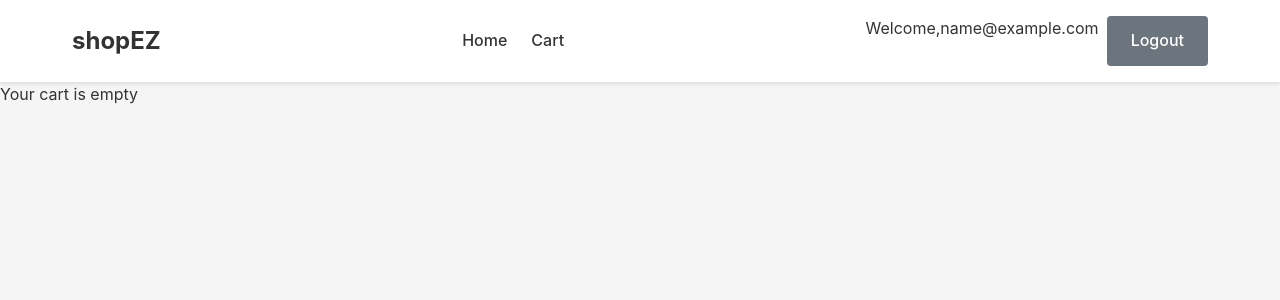
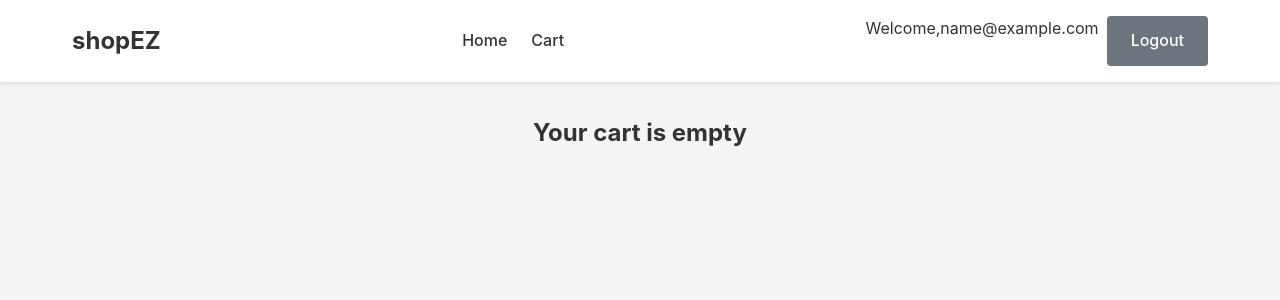
Before and after one commit to 9mmasi/Ecommerce, a React (Vite) app: page /checkout in a window 1280 px wide. Shown: the top 300 px of the page. Built offline with nearby package versions, Linux system fonts and the light colour scheme; sample sign-in values are in the browser's storage.

Commit message:
context API functionality to Protect unauthenticated user added

```diff
--- a/src/App.jsx
+++ b/src/App.jsx
@@ -9,19 +9,21 @@ import { AuthProvider } from './context/AuthContext'
 import ProductDetail from './pages/ProductDetail'
 import { CartProvider } from "react-use-cart";
 import Cart from './pages/Cart'
+import ProtectedRoute from './context/ProtectedRoute'
 function App() {
 
 
   return (
     <div className="app">
       <AuthProvider>
+        <CartProvider>
 <Navbar/>
-<CartProvider>
+
   <Routes>
-        <Route path='/' element={<Home/>} />
+        <Route path='/' element={<ProtectedRoute><Home/></ProtectedRoute>} />
         <Route path='/auth' element={<Auth/>} />
-        <Route path='/checkout' element={<Cart/>} />
-        <Route path='/product/:id' element={<ProductDetail/>} />
+        <Route path='/checkout' element={<ProtectedRoute><Cart/></ProtectedRoute>} />
+        <Route path='/product/:id' element={<ProtectedRoute><ProductDetail/></ProtectedRoute>} />
       </Routes>
       </CartProvider>
       </AuthProvider>
--- a/src/components/Navbar.jsx
+++ b/src/components/Navbar.jsx
@@ -1,9 +1,12 @@
 import React, { useContext } from 'react'
 import { Link } from 'react-router-dom'
 import AuthContext from '../context/AuthContext'
+import { useCart } from 'react-use-cart'
 
 const Navbar = () => {
-    const {logout,currentUser,signup}=useContext(AuthContext)
+    const {logout,currentUser}=useContext(AuthContext)
+    const {isEmpty,totalUniqueItems}=useCart()
+
   return (
     <nav className='navbar'>
         <div className="navbar-container">
@@ -15,7 +18,7 @@ const Navbar = () => {
                     Home
                 </Link>
                 <Link className="navbar-link" to="/checkout">
-                    Cart
+                    Cart{isEmpty ?null : ` (${totalUniqueItems})`}
                 </Link>
             </div>
             <div className="navbar-auth">
--- a/src/context/AuthContext.jsx
+++ b/src/context/AuthContext.jsx
@@ -52,6 +52,7 @@ export function AuthProvider({ children }) {
   }
 
   function logout() {
+    localStorage.removeItem('currentUser')
     setCurrentUser(null)
   }
 
--- /dev/null
+++ b/src/context/ProtectedRoute.jsx
@@ -0,0 +1,15 @@
+import { Navigate } from "react-router-dom";
+import { useContext } from "react";
+import AuthContext from "./AuthContext";
+
+function ProtectedRoute({ children }) {
+  const { currentUser } = useContext(AuthContext);
+
+  if (!currentUser) {
+    return <Navigate to="/auth" replace />;
+  }
+
+  return children;
+}
+
+export default ProtectedRoute;
--- a/src/pages/Cart.jsx
+++ b/src/pages/Cart.jsx
@@ -11,7 +11,12 @@ function Cart() {
     removeItem,
   } = useCart();
 
-  if (isEmpty) return <p>Your cart is empty</p>;
+  if (isEmpty) return <p style={{
+    textAlign:"center",
+    fontSize:"1.5rem",
+    marginTop:"2rem",
+    fontWeight:"bold"
+  }}>Your cart is empty</p>;
 
   return (
     <div className="page">
--- a/src/pages/ProductDetail.jsx
+++ b/src/pages/ProductDetail.jsx
@@ -1,9 +1,11 @@
 import React, {  useEffect, useState } from 'react'
 import { useNavigate, useParams } from 'react-router-dom'
 import { getProductById } from '../data/products'
+import {  useCart } from "react-use-cart";
 
 const ProductDetail = () => {
     const [productDetail, setProductDetail] = useState(null)
+    const { addItem } = useCart();
     let {id}=useParams()
     const navigate=useNavigate()
     useEffect(() => {
@@ -30,7 +32,7 @@ const ProductDetail = () => {
                     <h1 className='product-detail-name'>{productDetail?.name}</h1>
                     <p className='product-detail-price'>Price: ${productDetail?.price}</p>
                     <p className='product-detail-description'>{productDetail?.description}</p>
-                    <button className='btn btn-primary'>Add to Cart</button>
+                    <button className='btn btn-primary' onClick={() => addItem(productDetail)}>Add to Cart</button>
                 </div>
             </div>
         </div>
```
